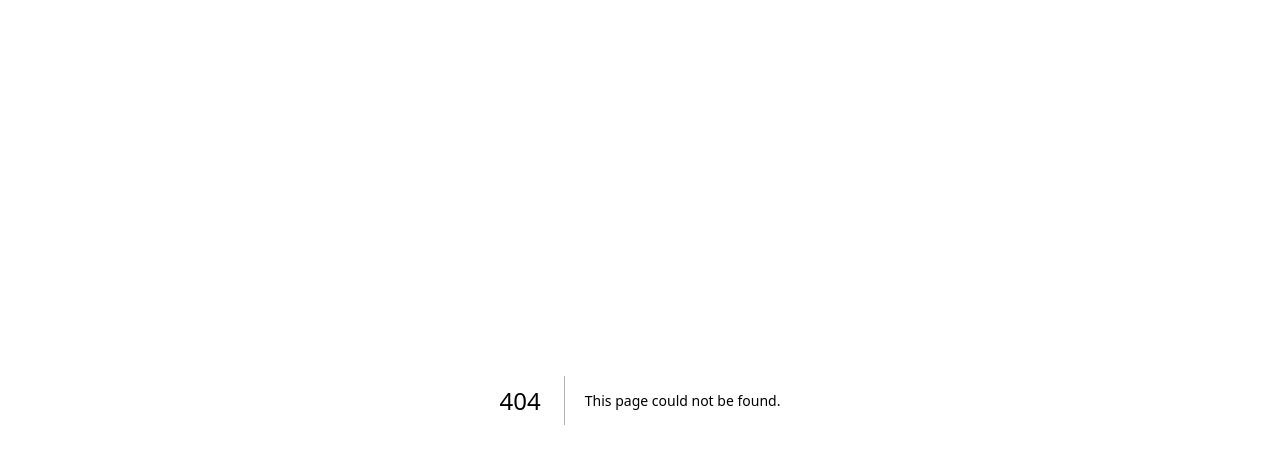
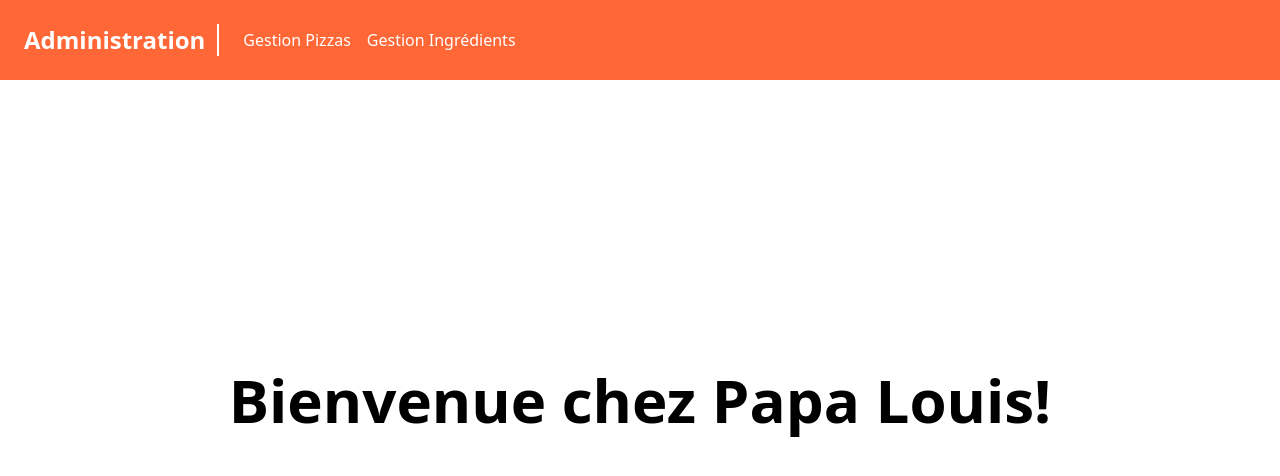
Before and after one commit to ewalefloch/Pizza-ProjetSI, a Next.js app: page /admin in a window 1280 px wide. Before the commit this address had no page. Shown: the top 476 px of the page. Built offline with nearby package versions, Linux system fonts and the light colour scheme.

Commit message:
ajout coté administration sans la vérification

```diff
--- /dev/null
+++ b/src/app/admin/page.js
@@ -0,0 +1,18 @@
+import MenuAdmin from "../component/menu/MenuAdmin";
+
+export default function Home() {
+  return (
+    <div>
+      <div
+        className="relative min-h-screen bg-white"
+      >
+        <MenuAdmin />
+        <div className="flex items-center justify-center h-screen">
+          <h1 className="text-4xl md:text-6xl font-bold text-black text-center">
+            Bienvenue chez Papa Louis!
+          </h1>
+        </div>
+      </div>
+    </div>
+  );
+}
--- /dev/null
+++ b/src/app/component/menu/MenuAdmin.js
@@ -0,0 +1,32 @@
+'use client';
+
+const MenuAdmin = () => {
+  return (
+    <div
+      className="absolute top-0 left-0 w-full flex justify-start items-center p-6"
+      style={{ backgroundColor: "rgba(255, 87, 34, 0.9)" }}
+    >
+      <h1 className="text-2xl text-white font-bold mr-6 pr-3 border-r-2 border-white">Administration</h1>
+      <nav>
+        <ul className="flex space-x-4">
+          <li>
+            <button
+              className="text-white hover:text-orange-300"
+            >
+              Gestion Pizzas
+            </button>
+          </li>
+          <li>
+            <button
+              className="text-white hover:text-orange-300"
+            >
+              Gestion Ingrédients
+            </button>
+          </li>
+        </ul>
+      </nav>
+    </div>
+  );
+};
+
+export default MenuAdmin;
--- a/src/app/component/menu/Menu.js
+++ b/src/app/component/menu/MenuClient.js
@@ -3,7 +3,7 @@ import React, { useState } from "react";
 import Button from "../global/Bouton";
 import Connexion from "../connexion/Connexion";
 
-const Menu = () => {
+const MenuClient = () => {
   const [showModal, setShowModal] = useState(false);
 
   const handleShowModal = () => {
@@ -31,4 +31,4 @@ const Menu = () => {
   );
 };
 
-export default Menu;
+export default MenuClient;
--- a/src/app/page.js
+++ b/src/app/page.js
@@ -1,6 +1,5 @@
-import Menu from "./component/menu/Menu";
+import MenuClient from "./component/menu/MenuClient";
 import imagePizza from "../../public/image/pizza.jpg";
-import Image from "next/image";
 
 export default function Home() {
   return (
@@ -9,7 +8,7 @@ export default function Home() {
         className="relative min-h-screen bg-no-repeat bg-cover bg-center"
         style={{ backgroundImage: `url(${imagePizza.src})` }}
       >
-        <Menu />
+        <MenuClient />
         <div className="flex items-center justify-center h-screen">
           <h1 className="text-4xl md:text-6xl font-bold text-white text-center">
             Bienvenue chez Papa Louis!
```
